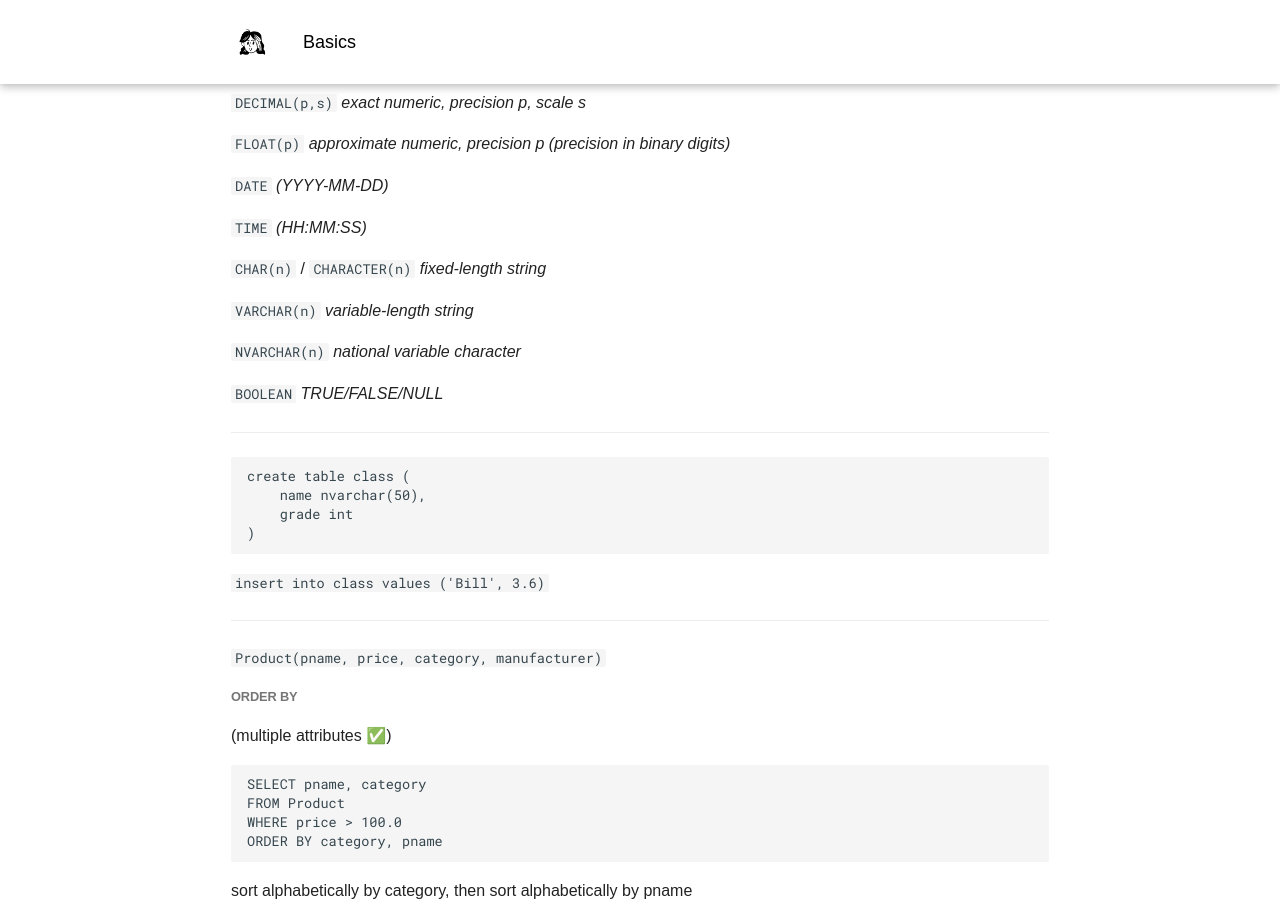
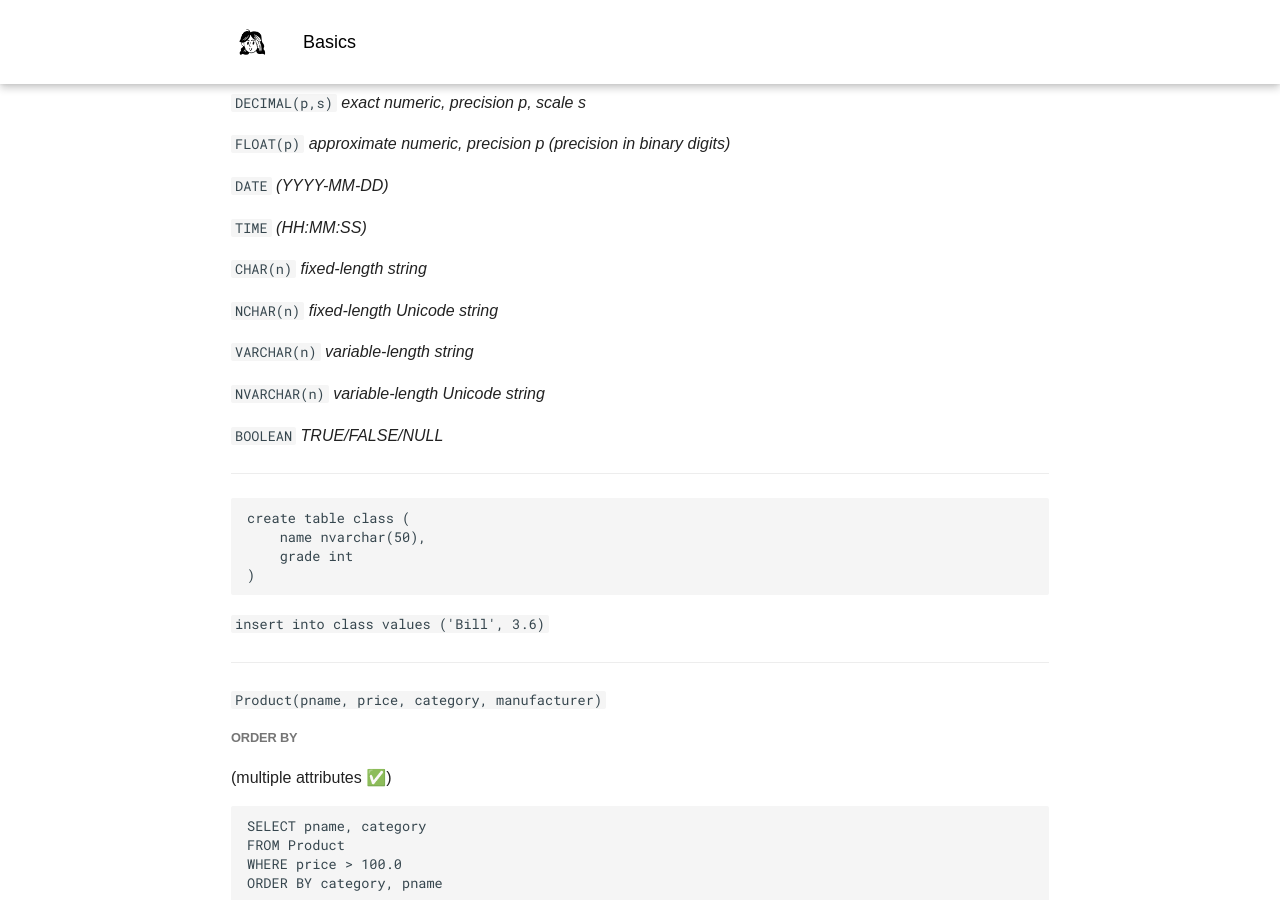
Before and after one commit to amelial9/milynotes, an MkDocs documentation site: the page built from docs/SQL/Basics.md, in a window 1280 px wide and 900 px high, scrolled down 385 px. Built offline with MkDocs 1.6.1 and Material for MkDocs 9.7.7, drawn with Linux system fonts in a browser that asks for light colours; some web fonts are replaced.

Commit message:
Update Basics.md

```diff
--- a/docs/SQL/Basics.md
+++ b/docs/SQL/Basics.md
@@ -29,11 +29,13 @@ hide:
 
 `TIME` *(HH:MM:SS)*
 
-`CHAR(n)` / `CHARACTER(n)` *fixed-length string*
+`CHAR(n)` *fixed-length string*
+
+`NCHAR(n)` *fixed-length Unicode string*
 
 `VARCHAR(n)` *variable-length string*
 
-`NVARCHAR(n)` *national variable character*
+`NVARCHAR(n)` *variable-length Unicode string*
 
 `BOOLEAN` *TRUE/FALSE/NULL*
 
```
